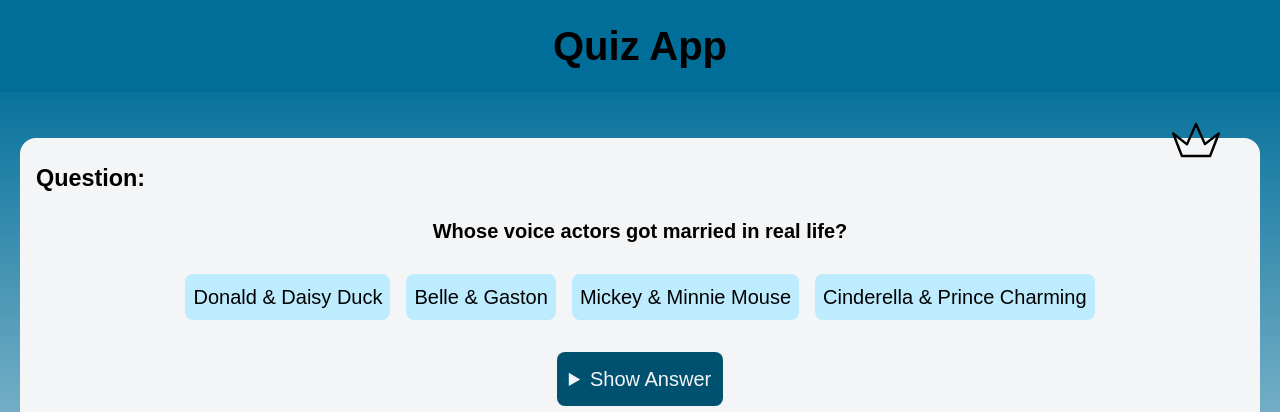
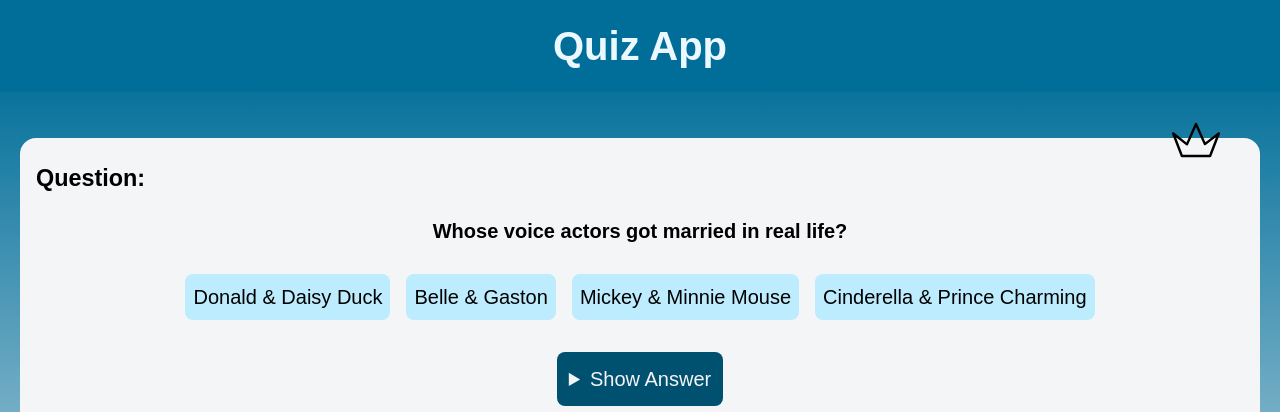
Before and after one commit to heleah/quiz-app, a website built with Vite: page index.html in a window 1280 px wide. Shown: the top 412 px of the page. Built offline with nearby package versions, Linux system fonts and the light colour scheme; files whose address does not match are found by name.

Commit message:
change header font color

```diff
--- a/css/base.css
+++ b/css/base.css
@@ -47,6 +47,7 @@ header {
 h1 {
   margin: 0;
   text-align: center;
+  color: var(--primary-100);
 }
 
 main {
```
